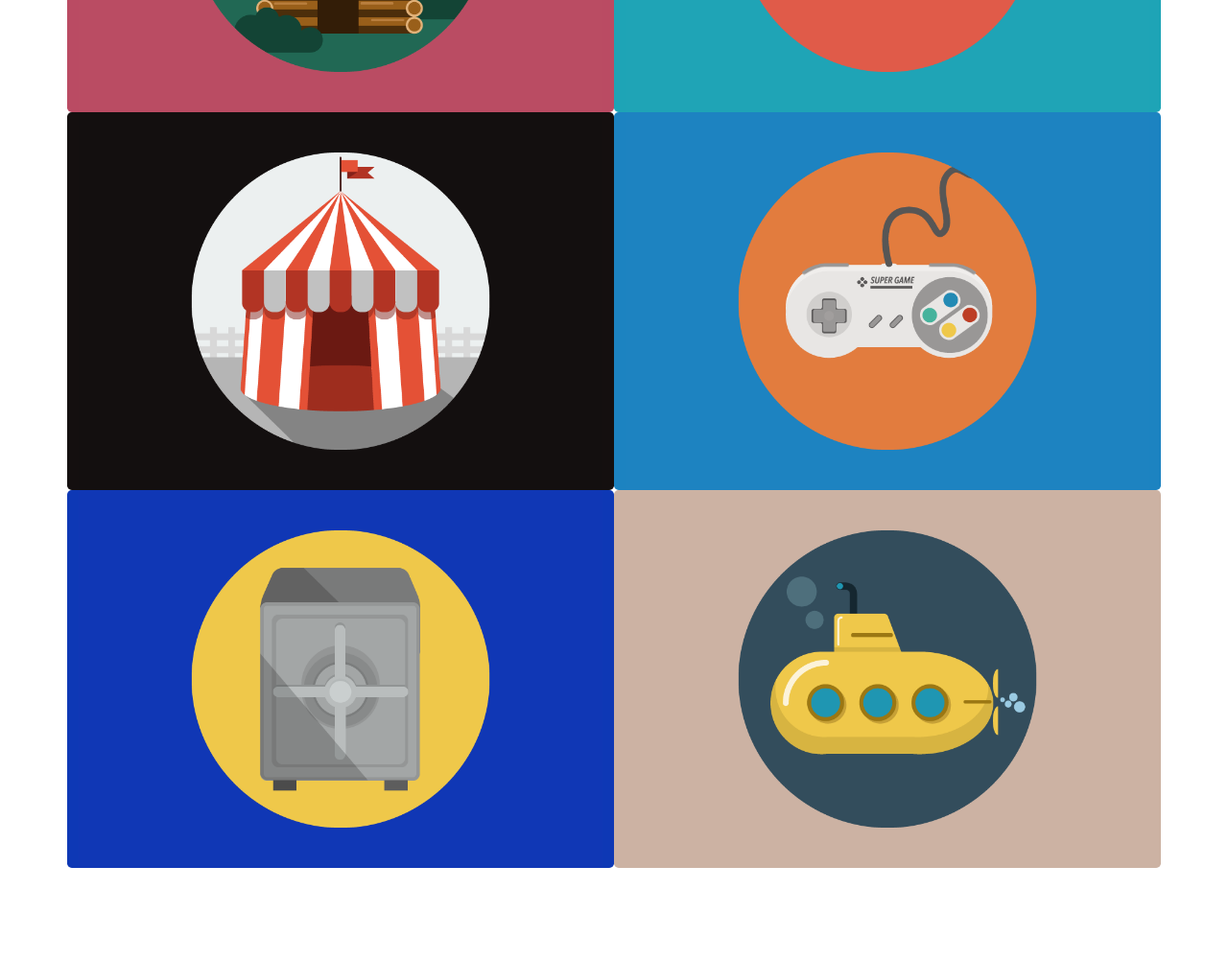
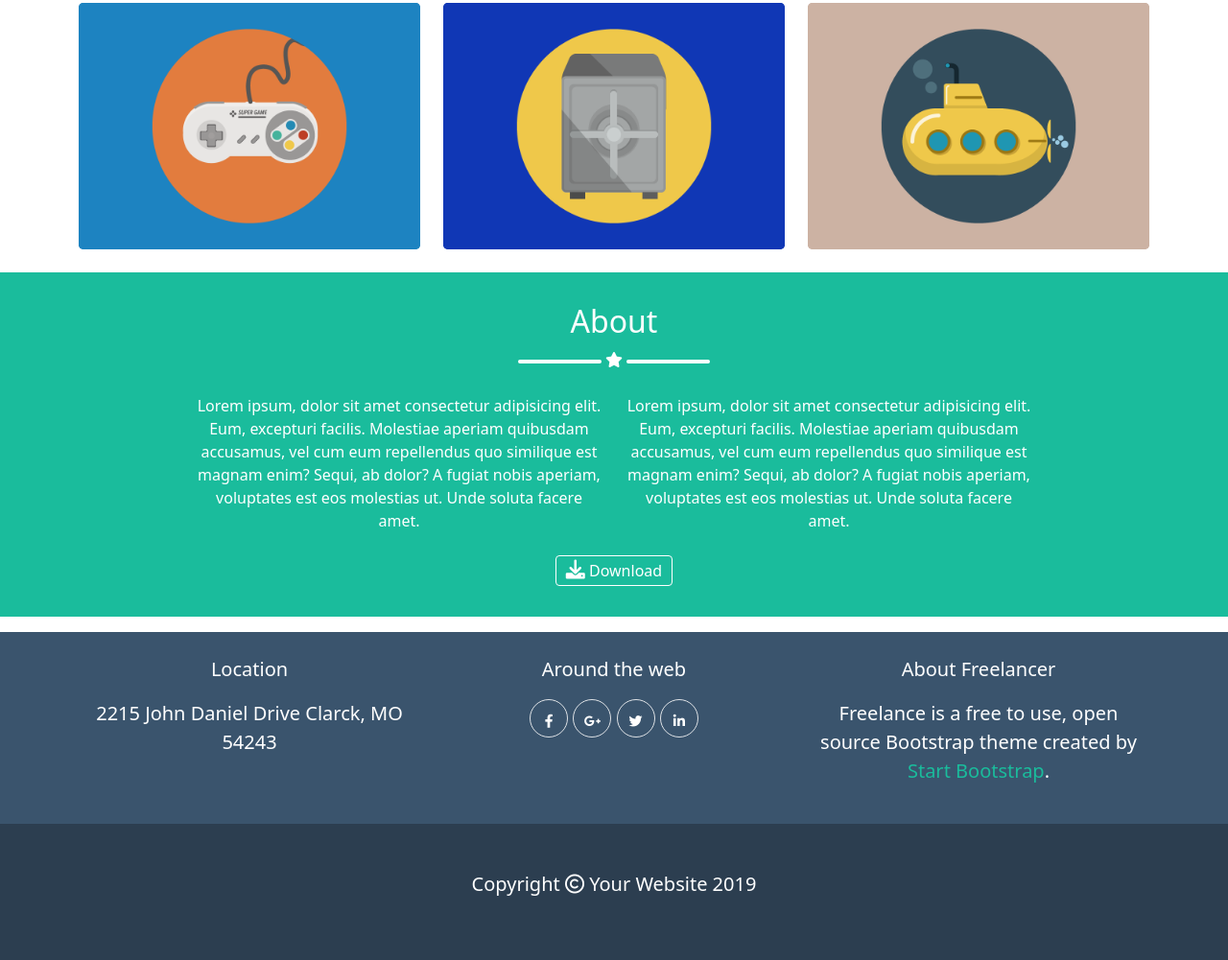
Before and after one commit to AndreaZanfretta/html-css-bootstrap-freelancer, a plain HTML site: page index.html in a window 1280 px wide. Shown: the part 1182-2183 px from the top of the page at 96% size. Before the commit the page ends 2087 px from the top, so only its background shows below. Drawn offline with nearby package versions, Linux system fonts and the light colour scheme.

Commit message:
struttura finita

```diff
--- a/css/style.css
+++ b/css/style.css
@@ -4,6 +4,9 @@
 }
 .bg_green{
     background-color: #1ABC9C;
+}
+._green{
+    color: #1ABC9C;
 }
 .bg_red{
     background-color: #BA4B63;
@@ -23,6 +26,17 @@
 .bg_beige{
     background-color: #CCB2A3;
 }
+.bg_footer{
+    background-color: #3A546D;
+}
+.line{
+    display: inline-block;
+    width: 10%;
+    height: 4px;
+    border-radius: 3px;
+    vertical-align: middle;
+    background-color: rgb(255, 255, 255);
+}
 /* Header */
 .nav{
     width: 100%;
@@ -36,23 +50,30 @@ width: 100%;
 #jumbo img{
     width: 50%;
 }
-#jumbo p > span{
+#portfolio .line{
+    background-color: black;
+}
+._wrapper{
+    width: 70%;
+    margin: 0 auto;
+}
+.btn{
+    border: 1px solid white;
+    padding: 3px 10px;
+}
+.btn .fa-download{
+    font-size: 20px;
+}
+/* Footer */
+footer{
+    font-size: 20px;
+}
+footer span i{
+    font-size: 14px;
+}
+.circle{
     display: inline-block;
-    width: 10%;
-    height: 4px;
-    border-radius: 3px;
-    vertical-align: middle;
-    background-color: rgb(255, 255, 255);
+    width: 40px;
+    height: 40px;
+    line-height: 40px;
 }
-
-#portfolio p > span{
-    display: inline-block;
-    width: 10%;
-    height: 4px;
-    border-radius: 3px;
-    vertical-align: middle;
-    background-color: rgb(0, 0, 0);
-}
-/* #portfolio img{
-    width: 100%;
-} */
--- a/index.html
+++ b/index.html
@@ -19,7 +19,7 @@
             <div class="container text-white text-center ">
                 <img class="" src="img/avatar.svg" alt="">
                 <h1>Start Bootstrap</h1>
-                <p> <span></span> <i class="fa-solid fa-star"></i> <span></span> </p>
+                <p> <span class="line"></span> <i class="fa-solid fa-star"></i> <span class="line"></span> </p>
                 <p>Graphic Artist - Web Designer - Illustrator</p>
             </div>
         </section>
@@ -28,30 +28,92 @@
                 <div class="row">
                     <div class="text-center">
                         <h2>Portfolio</h2>
-                        <p> <span></span> <i class="fa-solid fa-star"></i> <span></span> </p>
+                        <p> <span class="line"></span> <i class="fa-solid fa-star"></i> <span class="line"></span> </p>
                     </div>
-                    <div class="col-12 col-md-6 bg_red img-fluid rounded-3">
-                        <img class="w-100" src="img/cabin.png" alt="">
+                    <div class="col-12 col-md-6 col-lg-4 ">
+                        <img class="w-100 bg_red img-fluid rounded-3 my-2" src="img/cabin.png" alt="">
                     </div>
-                    <div class="col-12 col-md-6 bg_light_blue img-fluid rounded-3">
-                        <img class="w-100" src="img/cake.png" alt="">
+                    <div class="col-12 col-md-6 col-lg-4">
+                        <img class="w-100 bg_light_blue img-fluid rounded-3 my-2" src="img/cake.png" alt="">
                     </div>
-                    <div class="col-12 col-md-6 bg_black img-fluid rounded-3">
-                        <img class="w-100" src="img/circus.png" alt="">
+                    <div class="col-12 col-md-6 col-lg-4">
+                        <img class="w-100 bg_black img-fluid rounded-3 my-2" src="img/circus.png" alt="">
                     </div>
-                    <div class="col-12 col-md-6 bg_cyan img-fluid rounded-3">
-                        <img class="w-100" src="img/game.png" alt="">
+                    <div class="col-12 col-md-6 col-lg-4">
+                        <img class="w-100 bg_cyan img-fluid rounded-3 my-2" src="img/game.png" alt="">
                     </div>
-                    <div class="col-12 col-md-6 bg_dark_blue img-fluid rounded-3">
-                        <img class="w-100" src="img/safe.png" alt="">
+                    <div class="col-12 col-md-6 col-lg-4">
+                        <img class="w-100 bg_dark_blue img-fluid rounded-3 my-2" src="img/safe.png" alt="">
                     </div>
-                    <div class="col-12 col-md-6 bg_beige img-fluid rounded-3">
-                        <img class="w-100" src="img/submarine.png" alt="">
+                    <div class="col-12 col-md-6 col-lg-4">
+                        <img class="w-100 bg_beige img-fluid rounded-3 my-2" src="img/submarine.png" alt="">
                     </div>
-
+                </div>
+            </div>
+        </section>
+        <section class="bg_green my-3" id="about">
+            <div class="_wrapper py-2">
+                <div class="container text-white text-center my-4">
+                    <div class="row">
+                        <div class="col-12">
+                            <h2>About</h2>
+                            <p> <span class="line"></span> <i class="fa-solid fa-star"></i> <span class="line"></span> </p>
+                        </div>
+                        <div class="col-12 col-md-6 my-2">
+                            <p>Lorem ipsum, dolor sit amet consectetur adipisicing elit. Eum, excepturi facilis. Molestiae aperiam quibusdam accusamus, vel cum eum repellendus quo similique est magnam enim? Sequi, ab dolor? A fugiat nobis aperiam, voluptates est eos molestias ut. Unde soluta facere amet.</p>
+                        </div>
+                        <div class="col-12 col-md-6 my-2">
+                            <p>Lorem ipsum, dolor sit amet consectetur adipisicing elit. Eum, excepturi facilis. Molestiae aperiam quibusdam accusamus, vel cum eum repellendus quo similique est magnam enim? Sequi, ab dolor? A fugiat nobis aperiam, voluptates est eos molestias ut. Unde soluta facere amet.</p>
+                        </div>
+                        <div class="col">
+                            <a href="#" class="btn text-white">
+                                <i class="fa-solid fa-download"></i><span> Download</span>
+                            </a>
+                        </div>
+                    </div>
                 </div>
             </div>
         </section>
     </main>
+    <footer>
+        <section class=" bg_footer text-white text-center" id="top_footer">
+            <div class="container py-4">
+                <div class="row">
+                    <div class="col-12 col-md-4">
+                        <p>Location</p>
+                        <p>2215 John Daniel Drive Clarck, MO 54243</p>
+                    </div>
+                    <div class="col-12 col-md-4">
+                        <p>Around the web</p>
+                        <span class="circle border border-1 rounded-circle">
+                            <i class="fa-brands fa-facebook-f"></i>
+                        </span>
+                        <span class="circle border border-1 rounded-circle">
+                            <i class="fa-brands fa-google-plus-g"></i>
+                        </span>
+                        <span class="circle border border-1 rounded-circle">
+                            <i class="fa-brands fa-twitter"></i>
+                        </span>
+                        <span class="circle border border-1 rounded-circle">
+                            <i class="fa-brands fa-linkedin-in"></i>
+                        </span>
+                    </div>
+                    <div class="col-12 col-md-4">
+                        <p>About Freelancer</p>
+                        <p>Freelance is a free to use, open source Bootstrap theme created by <span class="_green">Start Bootstrap</span>.</p>
+                    </div>
+                </div>
+            </div>
+        </section>
+        <section class="bg_blue text-white text-center" id="bot_footer">
+            <div class="container py-5">
+                <div class="row align-items.center">
+                    <div class="col-12">
+                        <p>Copyright <i class="fa-regular fa-copyright"></i> Your Website 2019</p>
+                    </div>
+                </div>
+            </div>
+        </section>
+    </footer>
 </body>
 </html>
```
